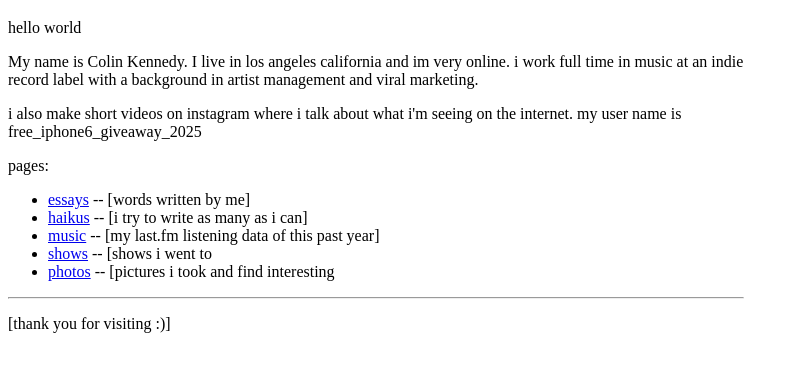
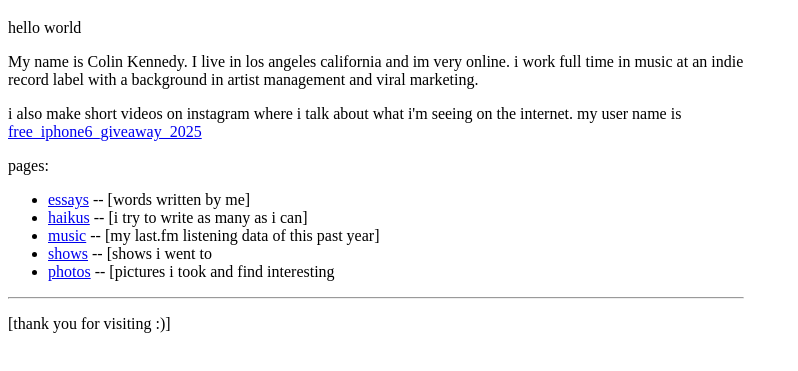
Before and after one commit to lifeonline1LA/colinyachts, a plain HTML site: page index.html in a window 1280 px wide. Shown: the part 61-432 px from the top of the page, without its empty margins (0-798 px from the left). Drawn offline with Linux system fonts and the light colour scheme.

Commit message:
Update index.html

```diff
--- a/index.html
+++ b/index.html
@@ -13,8 +13,7 @@
 
 <p>My name is Colin Kennedy. I live in los angeles california and im very online. i work full time in music at an indie record label with a background in artist management and viral marketing.</p>
 
-<p>i also make short videos on instagram where i talk about what i'm seeing on the internet. my user name is free_iphone6_giveaway_2025</p>
-
+<p>i also make short videos on instagram where i talk about what i'm seeing on the internet. my user name is <a href="https://www.instagram.com/free_iphone6_giveaway_2025/">free_iphone6_giveaway_2025</a></p>
 <p>pages:</p>
 <ul>
 <li><a href="essays.html">essays</a> -- [words written by me]</li>
```
